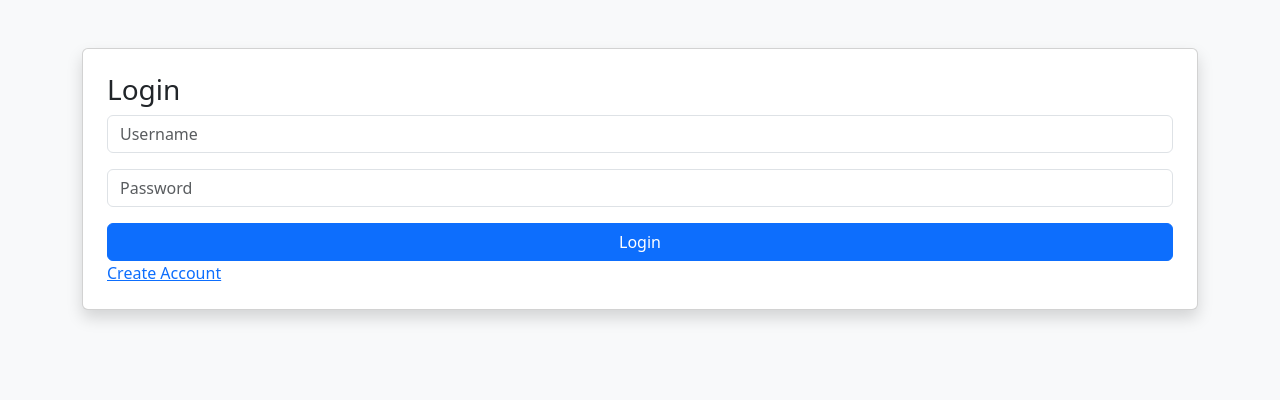
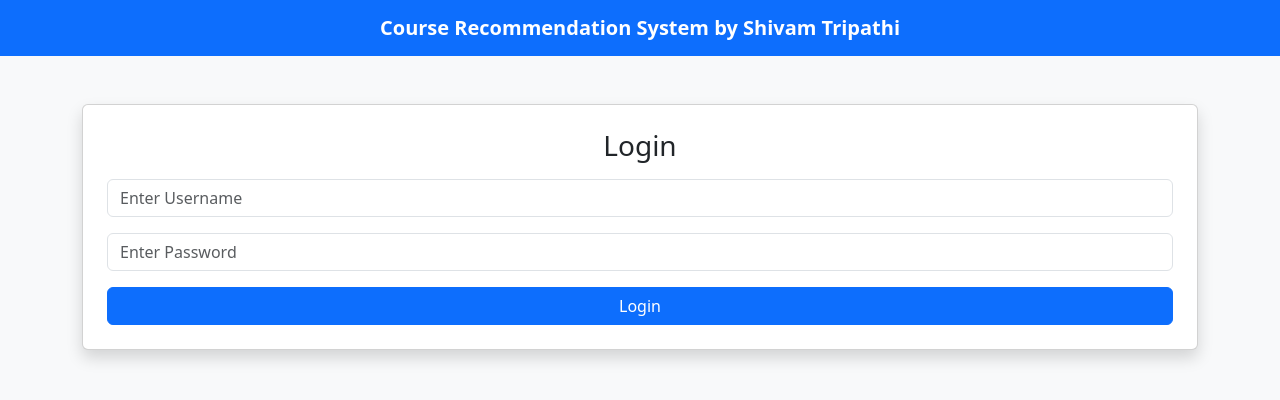
Before and after one commit to tripathishivam1411/ai-course-recommender, a Flask app: page /login in a window 1280 px wide. Shown: the top 400 px of the page. Run offline with Flask 3, Linux system fonts and the light colour scheme.

Commit message:
Added header to login page

```diff
--- a/templates/login.html
+++ b/templates/login.html
@@ -2,28 +2,48 @@
 <html>
 <head>
     <title>Login</title>
+
     <link href="https://cdn.jsdelivr.net/npm/bootstrap@5.3.2/dist/css/bootstrap.min.css" rel="stylesheet">
+
 </head>
 
 <body class="bg-light">
+
+<!-- HEADER -->
+<nav class="navbar navbar-dark bg-primary">
+    <div class="container-fluid">
+        <span class="navbar-brand mx-auto fw-bold">
+            Course Recommendation System by Shivam Tripathi
+        </span>
+    </div>
+</nav>
+
 
 <div class="container mt-5">
 
     <div class="card p-4 shadow">
 
-<h3>Login</h3>
+        <h3 class="text-center mb-3">Login</h3>
 
         <form method="POST">
 
-<input name="username" class="form-control mb-3" placeholder="Username" required>
+            <input type="text"
+                   name="username"
+                   class="form-control mb-3"
+                   placeholder="Enter Username"
+                   required>
 
-<input type="password" name="password" class="form-control mb-3" placeholder="Password" required>
+            <input type="password"
+                   name="password"
+                   class="form-control mb-3"
+                   placeholder="Enter Password"
+                   required>
 
-<button class="btn btn-primary w-100">Login</button>
+            <button class="btn btn-primary w-100">
+                Login
+            </button>
 
         </form>
-
-<a href="/register">Create Account</a>
 
     </div>
 
```
Lines whose indentation alone changed are shown as unchanged.
